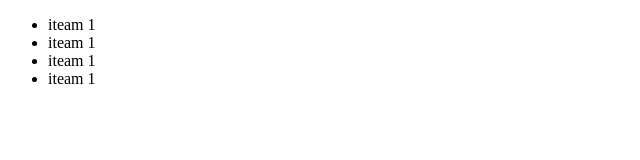
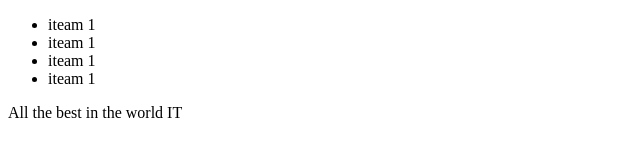
Before and after one commit to gassa-code/version-control-simulation-Salieu, a plain HTML site: page assignment/index.html in a window 1280 px wide. Shown: the whole page, without its empty margins (0-640 px from the left). Drawn offline with Linux system fonts and the light colour scheme.

Commit message:
Added footer from header branch

```diff
--- a/assignment/index.html
+++ b/assignment/index.html
@@ -11,6 +11,9 @@
      <li>iteam 1</li>
      <li>iteam 1</li>
     </ul>
+    <footer>
+  <p>All the best in the world IT</p>
+</footer>
 </body>
 
 </html>
```
